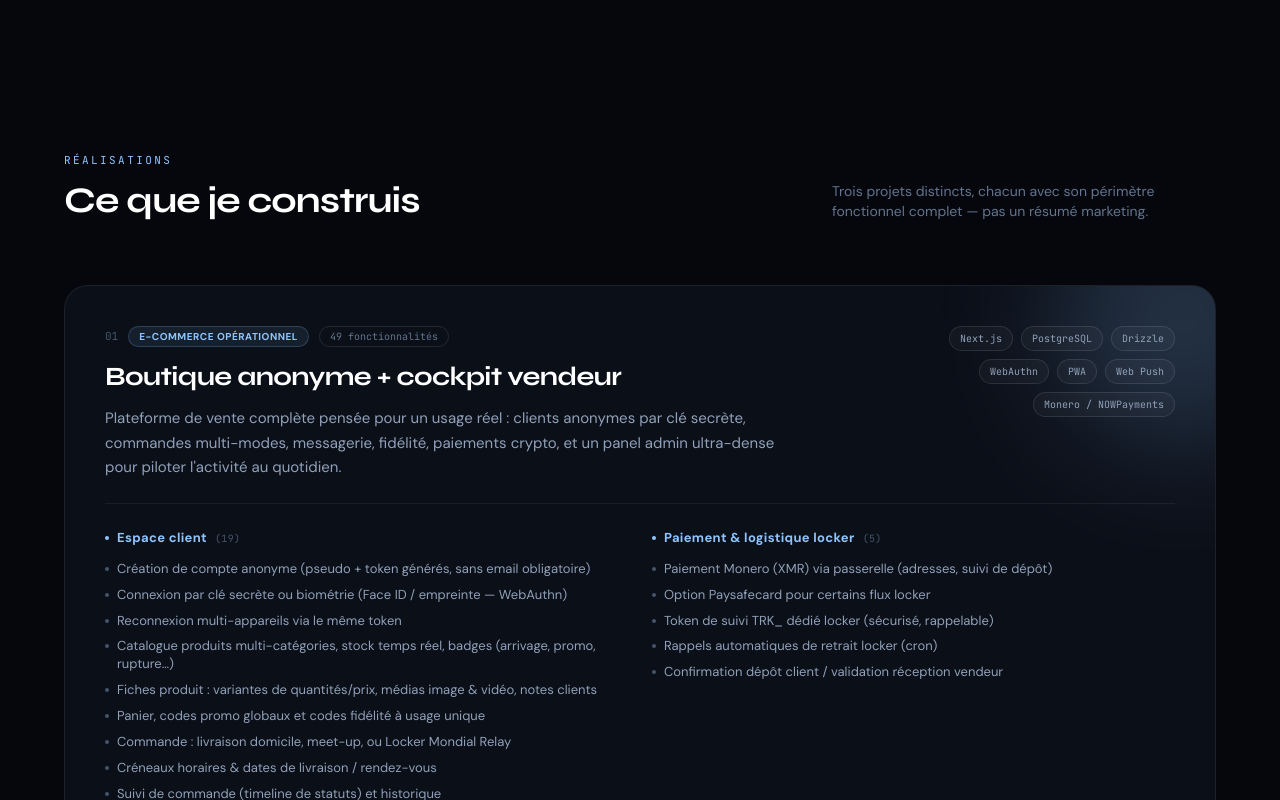
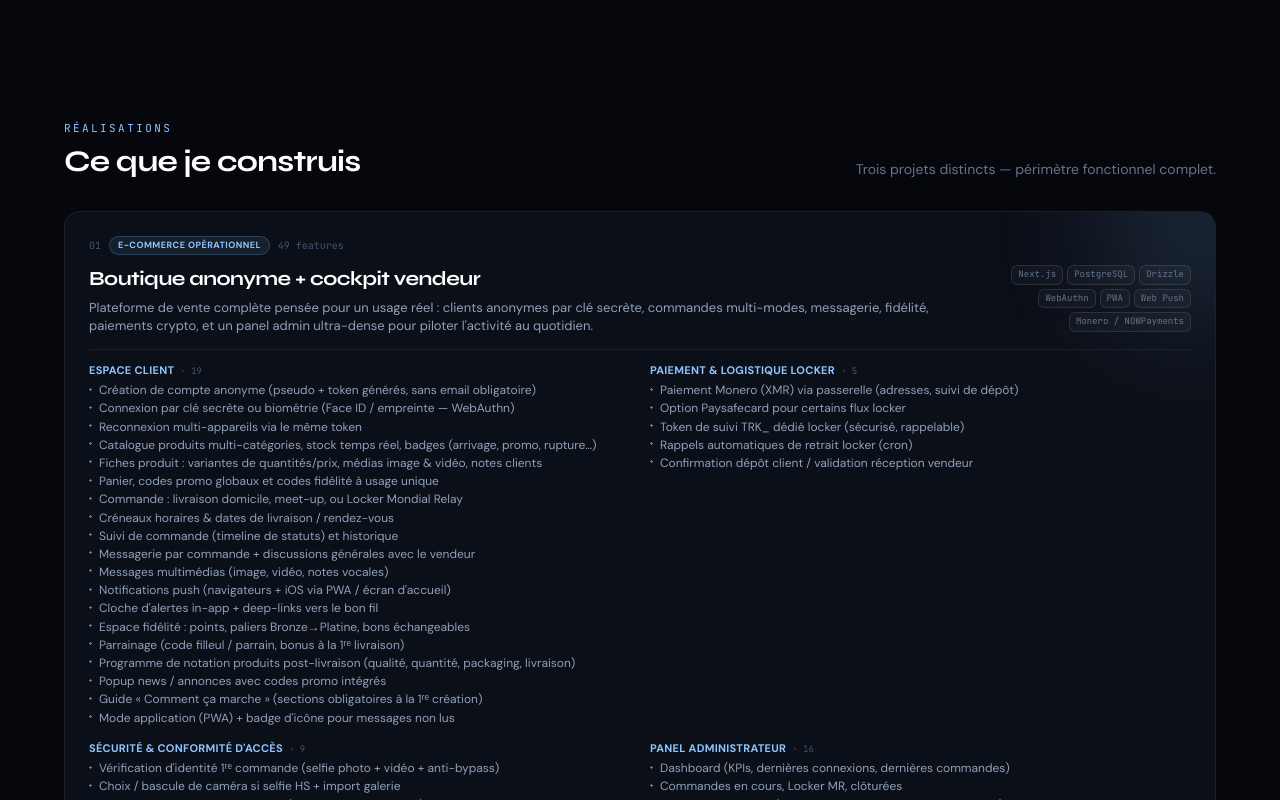
Before and after one commit to jok3rgaming33-stack/HeisenwebDev, a Next.js app: page / in a window 1280 px wide. Shown: the part 1460-2260 px from the top of the page. Built offline with nearby package versions, Linux system fonts and the light colour scheme.

Commit message:
style: densifier la mise en forme des fiches projets

```diff
--- a/app/page.tsx
+++ b/app/page.tsx
@@ -418,46 +418,44 @@ export default function Home() {
           </section>
 
           {/* Work */}
-          <section id="travail" className="scroll-mt-24 px-5 py-20 sm:px-8 sm:py-28">
+          <section id="travail" className="scroll-mt-24 px-5 py-16 sm:px-8 sm:py-20">
             <div className="mx-auto max-w-6xl">
-              <div className="mb-12 flex flex-col gap-4 sm:mb-16 sm:flex-row sm:items-end sm:justify-between">
+              <div className="mb-6 flex flex-col gap-2 sm:mb-8 sm:flex-row sm:items-end sm:justify-between">
                 <div>
-                  <p className="mb-3 font-mono text-[11px] uppercase tracking-[0.22em] text-[#8ec5ff]">
+                  <p className="mb-1.5 font-mono text-[11px] uppercase tracking-[0.22em] text-[#8ec5ff]">
                     Réalisations
                   </p>
-                  <h2 className="font-display text-3xl font-bold tracking-tight text-white sm:text-4xl">
+                  <h2 className="font-display text-2xl font-bold tracking-tight text-white sm:text-3xl">
                     Ce que je construis
                   </h2>
                 </div>
-                <p className="max-w-sm text-sm text-slate-500">
-                  Trois projets distincts, chacun avec son périmètre fonctionnel complet — pas un
-                  résumé marketing.
+                <p className="max-w-sm text-xs text-slate-500 sm:text-right sm:text-sm">
+                  Trois projets distincts — périmètre fonctionnel complet.
                 </p>
               </div>
 
-              <div className="grid gap-6 sm:gap-8">
+              <div className="grid gap-4">
                 {PROJECTS.map((p, i) => {
                   const totalFeatures = p.features.reduce((n, g) => n + g.items.length, 0)
                   return (
                     <article
                       key={p.title}
-                      className="card-shine group relative overflow-hidden rounded-3xl border border-white/[0.07] bg-[#0b0f18] p-6 transition-colors hover:border-white/12 sm:p-8 md:p-10"
+                      className="card-shine group relative overflow-hidden rounded-2xl border border-white/[0.07] bg-[#0b0f18] p-4 transition-colors hover:border-white/12 sm:p-5 md:p-6"
                     >
                       <div
-                        className="pointer-events-none absolute -right-24 -top-24 h-64 w-64 rounded-full opacity-20 blur-3xl transition-opacity group-hover:opacity-35"
+                        className="pointer-events-none absolute -right-20 -top-20 h-48 w-48 rounded-full opacity-15 blur-3xl"
                         style={{ background: p.accent }}
                         aria-hidden="true"
                       />
 
-                      {/* En-tête projet */}
-                      <div className="relative flex flex-col gap-5 border-b border-white/[0.06] pb-6 md:flex-row md:items-start md:justify-between">
-                        <div className="max-w-2xl">
-                          <div className="mb-3 flex flex-wrap items-center gap-2.5">
-                            <span className="font-mono text-[11px] text-slate-600">
+                      {/* En-tête compact */}
+                      <div className="relative flex flex-col gap-2 border-b border-white/[0.06] pb-3 sm:gap-2.5 sm:pb-3.5">
+                        <div className="flex flex-wrap items-center gap-x-2 gap-y-1">
+                          <span className="font-mono text-[10px] text-slate-600">
                             {String(i + 1).padStart(2, "0")}
                           </span>
                           <span
-                              className="rounded-full px-2.5 py-0.5 text-[10px] font-bold uppercase tracking-wider"
+                            className="rounded-full px-2 py-0.5 text-[9px] font-bold uppercase tracking-wider"
                             style={{
                               background: `${p.accent}18`,
                               color: p.accent,
@@ -466,58 +464,58 @@ export default function Home() {
                           >
                             {p.tag}
                           </span>
-                            <span className="rounded-full border border-white/10 px-2.5 py-0.5 font-mono text-[10px] text-slate-500">
-                              {totalFeatures} fonctionnalités
+                          <span className="font-mono text-[10px] text-slate-600">
+                            {totalFeatures} features
                           </span>
                         </div>
-                          <h3 className="font-display text-xl font-bold tracking-tight text-white sm:text-2xl md:text-[1.65rem]">
+                        <div className="flex flex-col gap-2 sm:flex-row sm:items-start sm:justify-between sm:gap-4">
+                          <div className="min-w-0 flex-1">
+                            <h3 className="font-display text-lg font-bold leading-snug tracking-tight text-white sm:text-xl">
                               {p.title}
                             </h3>
-                          <p className="mt-3 text-sm leading-relaxed text-slate-400 sm:text-[15px]">
+                            <p className="mt-1.5 text-[12.5px] leading-snug text-slate-400 sm:text-[13px]">
                               {p.pitch}
                             </p>
                           </div>
-                        <ul className="flex flex-wrap gap-2 md:max-w-[240px] md:justify-end">
+                          <ul className="flex flex-wrap gap-1 sm:max-w-[220px] sm:justify-end">
                             {p.stack.map((s) => (
                               <li
                                 key={s}
-                              className="rounded-full border border-white/10 bg-white/[0.03] px-2.5 py-1 font-mono text-[10px] text-slate-400"
+                                className="rounded-md border border-white/10 bg-white/[0.03] px-1.5 py-0.5 font-mono text-[9px] text-slate-500"
                               >
                                 {s}
                               </li>
                             ))}
                           </ul>
                         </div>
+                      </div>
 
-                      {/* Fonctionnalités par groupe */}
-                      <div className="relative mt-6 grid gap-6 sm:grid-cols-2">
+                      {/* Features densifiées — 2 cols desktop, listes serrées */}
+                      <div className="relative mt-3 grid gap-x-5 gap-y-3 sm:grid-cols-2 lg:grid-cols-2">
                         {p.features.map((block) => (
-                          <div key={block.group}>
+                          <div key={block.group} className="min-w-0">
                             <h4
-                              className="mb-3 flex items-center gap-2 text-[13px] font-bold tracking-wide"
+                              className="mb-1 flex items-baseline gap-1.5 text-[11px] font-bold uppercase tracking-wide"
                               style={{ color: p.accent }}
                             >
-                              <span
-                                className="h-1 w-1 rounded-full"
-                                style={{ background: p.accent }}
-                                aria-hidden="true"
-                              />
                               {block.group}
-                              <span className="font-mono text-[10px] font-normal text-slate-600">
-                                ({block.items.length})
+                              <span className="font-mono text-[9px] font-normal normal-case tracking-normal text-slate-600">
+                                · {block.items.length}
                               </span>
                             </h4>
-                            <ul className="space-y-2">
+                            <ul className="columns-1 gap-x-4 text-[11.5px] leading-[1.35] text-slate-400 sm:text-[12px]">
                               {block.items.map((item) => (
                                 <li
                                   key={item}
-                                  className="flex items-start gap-2 text-[12.5px] leading-snug text-slate-400 sm:text-[13px]"
+                                  className="mb-0.5 break-inside-avoid pl-2.5"
+                                  style={{
+                                    backgroundImage: `radial-gradient(circle, ${p.accent}99 1px, transparent 1.2px)`,
+                                    backgroundPosition: "0 0.45em",
+                                    backgroundSize: "3px 3px",
+                                    backgroundRepeat: "no-repeat",
+                                  }}
                                 >
-                                  <span
-                                    className="mt-[7px] h-1 w-1 shrink-0 rounded-full bg-slate-600"
-                                    aria-hidden="true"
-                                  />
-                                  <span>{item}</span>
+                                  {item}
                                 </li>
                               ))}
                             </ul>
```
Lines whose indentation alone changed are shown as unchanged.
